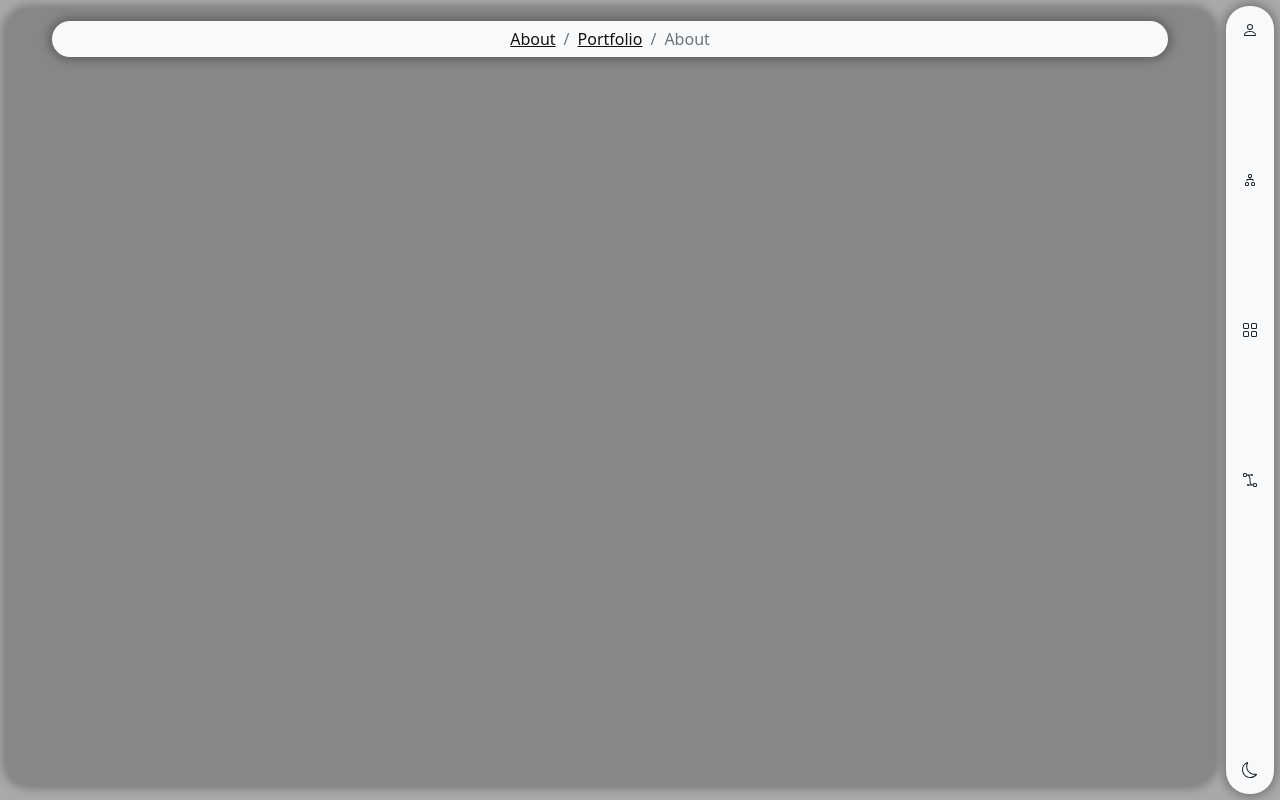
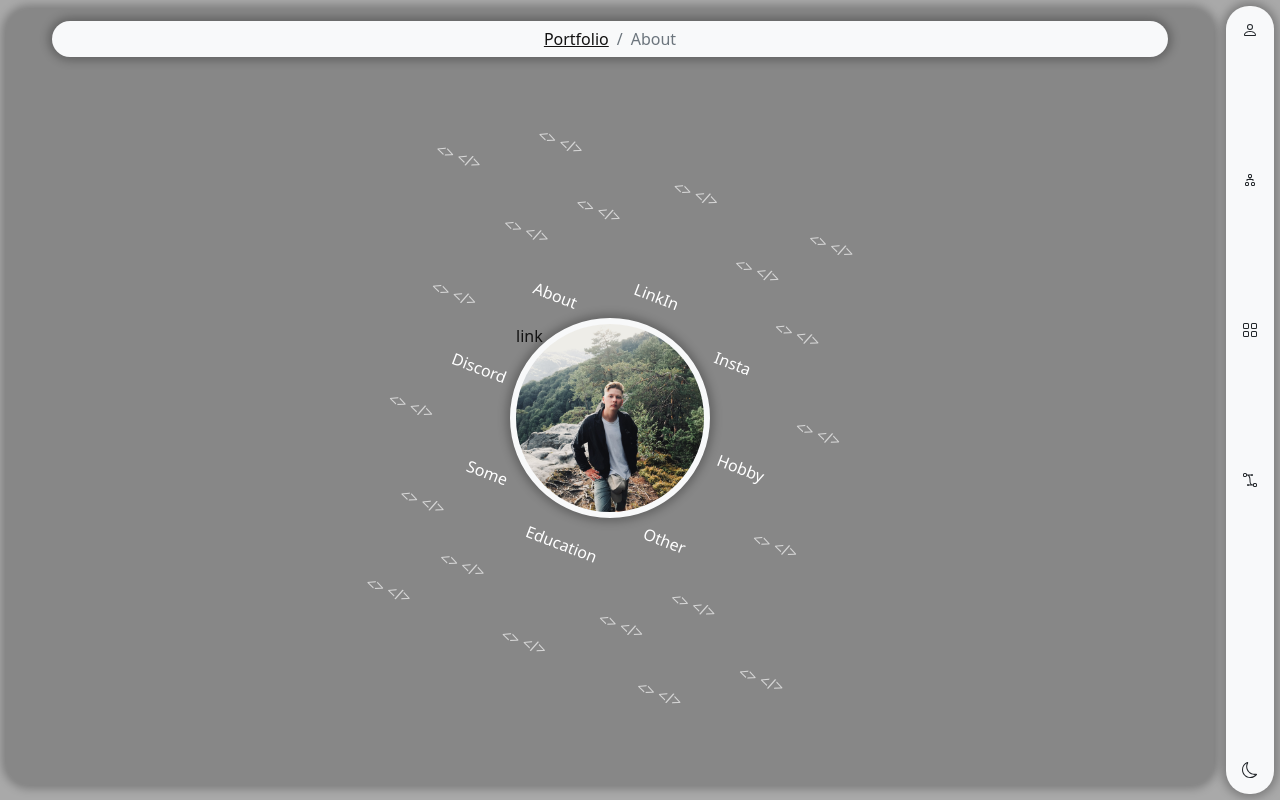
Before and after one commit to dawmsi/portfolio, a React (Create React App) app: page /portfolio/about in a window 1280 px wide. Built offline with nearby package versions, Linux system fonts and the light colour scheme.

Commit message:
change routes & title breadcrumb

```diff
--- a/src/components/ClickableButton/ClickableButton.js
+++ b/src/components/ClickableButton/ClickableButton.js
@@ -6,7 +6,7 @@ export const ClickableButton = ({
     isLight,
     inside,
     isActive,
-    handleClick
+    setIsActive
 }) => {
     const [isClicked, setIsClicked] = useState(false)
 
@@ -15,7 +15,7 @@ export const ClickableButton = ({
         } else if (isActive && isClicked) {
             e.currentTarget.classList.toggle('clicked__btn')
             setIsClicked(!isClicked)
-            handleClick()
+            setIsActive(false)
             let btn = e
             setTimeout(() => {
                 btn.target.classList.toggle('clicked__btn')
@@ -23,7 +23,7 @@ export const ClickableButton = ({
         } else {
             e.currentTarget.classList.toggle('clicked__btn')
             setIsClicked(!isClicked)
-            handleClick()
+            setIsActive(true)
             let btn = e
             setTimeout(() => {
                 btn.target.classList.toggle('clicked__btn')
@@ -34,6 +34,7 @@ export const ClickableButton = ({
     return (
         <>
             <Button
+                disabled={isActive && !isClicked ? true : false}
                 variant={isLight ? 'dark' : 'light'}
                 className={'clicable__btn'}
                 id={id}
--- a/src/components/Title/index.js
+++ b/src/components/Title/index.js
@@ -20,7 +20,7 @@ export const Title = ({ isLight }) => {
                             }
                         >
                             <Breadcrumb className="title__col">
-                                {pathnames.length > 0 ? (
+{/*                                 {pathnames.length > 0 ? (
                                     <Breadcrumb.Item
                                         linkAs={Link}
                                         linkProps={{ to: '/' }}
@@ -34,7 +34,7 @@ export const Title = ({ isLight }) => {
                                     <Breadcrumb.Item active>
                                         About
                                     </Breadcrumb.Item>
-                                )}
+                                )} */}
                                 {pathnames.map((name, index) => {
                                     const routeTo = `/${pathnames
                                         .slice(0, index + 1)
--- a/src/containers/NavBar/index.js
+++ b/src/containers/NavBar/index.js
@@ -18,7 +18,11 @@ export const NavBar = ({ isLight, changeTheme }) => {
                 <Container className="flex-nowrap">
                     <Nav navbarScroll={true} variant="pills">
                         <div className="flex-fill">
-                            <Nav.Link eventKey="about" as={Link} to={'/'}>
+                            <Nav.Link
+                                eventKey="about"
+                                as={Link}
+                                to={`/portfolio/about`}
+                            >
                                 <Button variant={isLight ? 'light' : 'dark'}>
                                     <Person />
                                 </Button>
@@ -28,7 +32,7 @@ export const NavBar = ({ isLight, changeTheme }) => {
                             <Nav.Link
                                 eventKey="skills"
                                 as={Link}
-                                to={'/skills'}
+                                to={'/portfolio/skills'}
                             >
                                 <Button variant={isLight ? 'light' : 'dark'}>
                                     <Diagram2 />
@@ -39,7 +43,7 @@ export const NavBar = ({ isLight, changeTheme }) => {
                             <Nav.Link
                                 eventKey="projects"
                                 as={Link}
-                                to={'/projects'}
+                                to={'/portfolio/projects'}
                             >
                                 <Button variant={isLight ? 'light' : 'dark'}>
                                     <Grid />
@@ -50,7 +54,7 @@ export const NavBar = ({ isLight, changeTheme }) => {
                             <Nav.Link
                                 eventKey="statistic"
                                 as={Link}
-                                to={'/statistic'}
+                                to={'/portfolio/statistic'}
                             >
                                 <Button variant={isLight ? 'light' : 'dark'}>
                                     <Bezier2 />
--- a/src/routes/MainRoutes.js
+++ b/src/routes/MainRoutes.js
@@ -8,9 +8,9 @@ import { Statistic } from '../scenes/Statistic'
 export const MainRoutes = ({ isCarouseled, isLight }) => {
     return (
         <Routes>
-            <Route path="/">
-                <Route index element={<About isLight={isLight}/>} />
-                <Route path="portfolio" element={<About isLight={isLight} />} />
+            <Route path="/portfolio/">
+                <Route index element={<About isLight={isLight} />} />
+                <Route path="about" element={<About isLight={isLight} />} />
                 <Route path="skills" element={<Skills isLight={isLight} />} />
                 <Route
                     path="projects"
--- a/src/scenes/About/About.scss
+++ b/src/scenes/About/About.scss
@@ -69,6 +69,9 @@
             }
             &:nth-child(8) {
                 margin-top: -260px;
+            }
+            &:disabled {
+                background-color: transparent;
             }
         }
     }
--- a/src/scenes/About/index.js
+++ b/src/scenes/About/index.js
@@ -21,9 +21,7 @@ export const About = ({ isLight }) => {
     }
 
     const [isActive, setIsActive] = useState(false)
-    const handleClick = (event) => {
-        setIsActive(!isActive)
-    }
+
     return (
         <div className="center__area">
             <div
@@ -42,56 +40,56 @@ export const About = ({ isLight }) => {
             >
                 <ClickableButton
                     isLight={isLight}
-                    handleClick={handleClick}
+                    setIsActive={setIsActive}
                     id={6}
                     inside={'Education'}
                     isActive={isActive}
                 />
                 <ClickableButton
                     isLight={isLight}
-                    handleClick={handleClick}
+                    setIsActive={setIsActive}
                     id={7}
                     inside={'Some'}
                     isActive={isActive}
                 />
                 <ClickableButton
                     isLight={isLight}
-                    handleClick={handleClick}
+                    setIsActive={setIsActive}
                     id={5}
                     inside={'Other'}
                     isActive={isActive}
                 />
                 <ClickableButton
                     isLight={isLight}
-                    handleClick={handleClick}
+                    setIsActive={setIsActive}
                     id={4}
                     inside={'Hobby'}
                     isActive={isActive}
                 />
                 <ClickableButton
                     isLight={isLight}
-                    handleClick={handleClick}
+                    setIsActive={setIsActive}
                     id={8}
-                    inside={'Courses'}
+                    inside={'Discord'}
                     isActive={isActive}
                 />
                 <ClickableButton
                     isLight={isLight}
-                    handleClick={handleClick}
+                    setIsActive={setIsActive}
                     id={1}
                     inside={'About'}
                     isActive={isActive}
                 />
                 <ClickableButton
                     isLight={isLight}
-                    handleClick={handleClick}
+                    setIsActive={setIsActive}
                     id={3}
                     inside={'Insta'}
                     isActive={isActive}
                 />
                 <ClickableButton
                     isLight={isLight}
-                    handleClick={handleClick}
+                    setIsActive={setIsActive}
                     id={2}
                     inside={'LinkIn'}
                     isActive={isActive}
@@ -104,7 +102,7 @@ export const About = ({ isLight }) => {
                     }}
                     border={isLight ? 'light' : 'dark'}
                     className={!isActive ? 'avatar' : 'avatar hide'}
-                ></Card>
+                >link</Card>
             </div>
         </div>
     )
```
